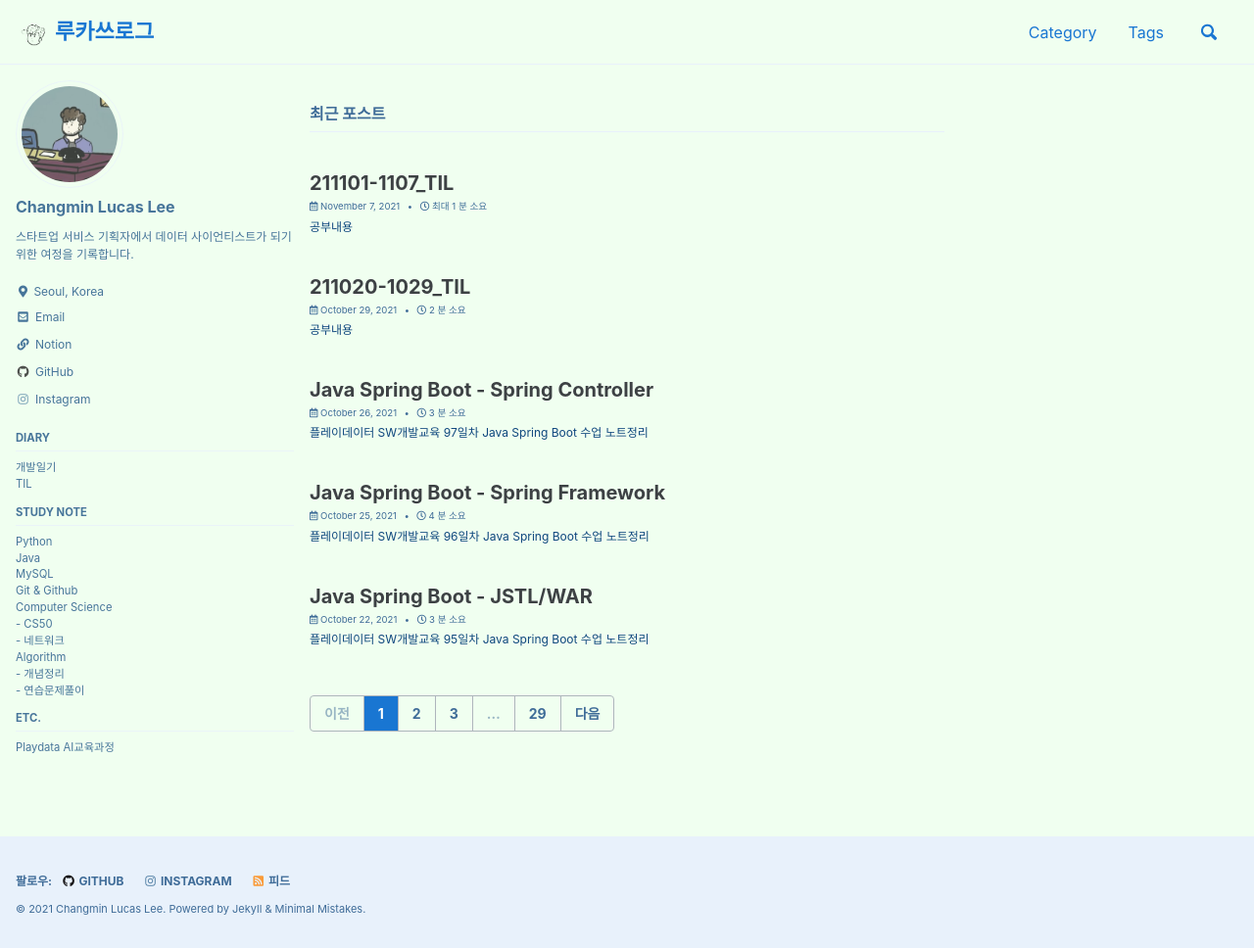
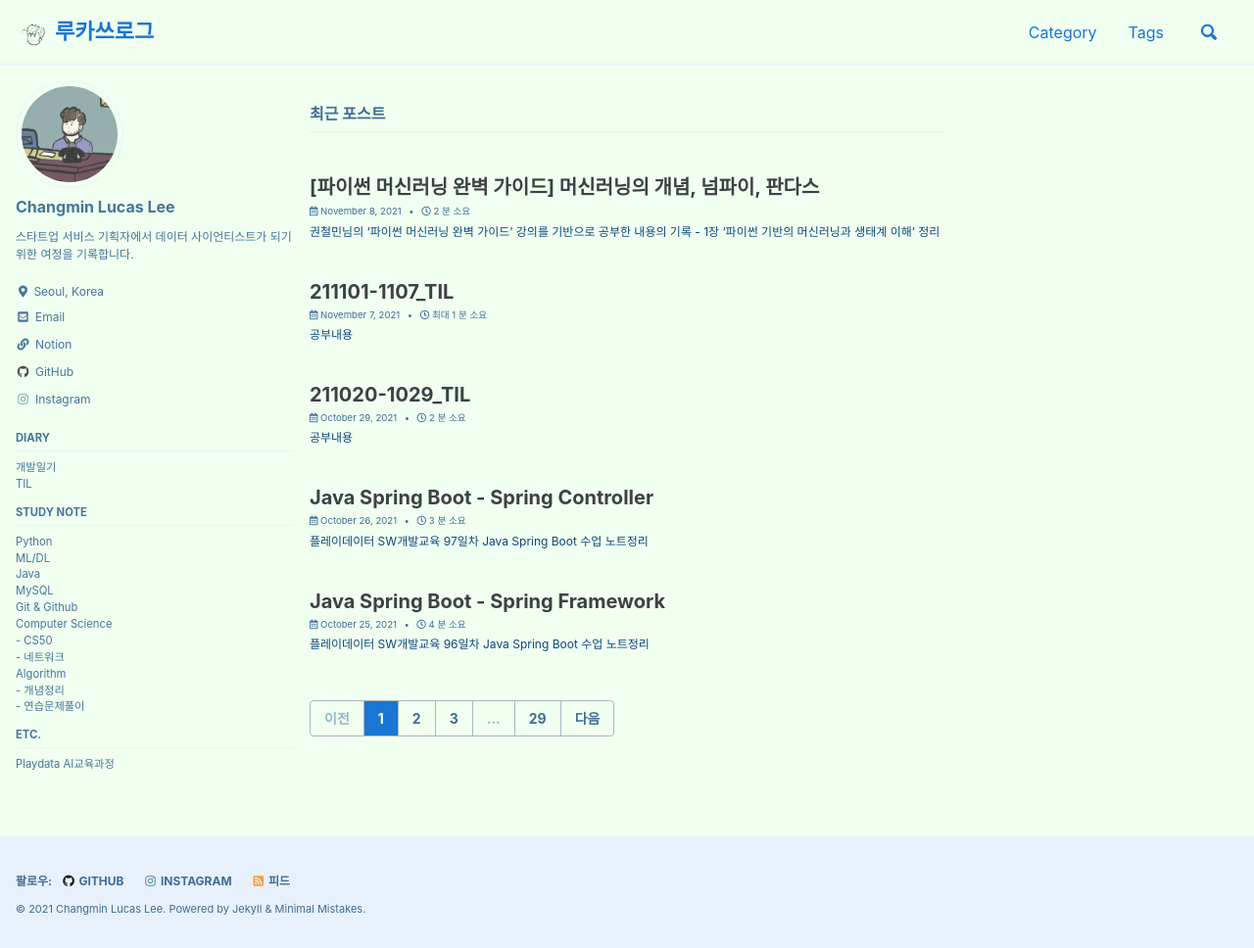
Before and after one commit to lucathree/lucathree.github.io, a Jekyll site: the page built from index.html, in a window 1280 px wide and 968 px high. Shown: the whole window at 98% size. Built offline with Jekyll 4.4.1, drawn with Linux system fonts in a browser that asks for light colours; cached includes are drawn as plain includes; the list of posts is cut into pages by our own code; some of the changed lines change nothing that is shown.

Commit message:
머신러닝 카테고리 추가

```diff
--- a/_data/navigation.yml
+++ b/_data/navigation.yml
@@ -17,6 +17,8 @@ side:
      children:
        - title: "Python"
          url: /study/python/
+       - title: "ML/DL"
+         url: /study/mldl/
        - title: "Java"
          url: /study/java/
        - title: "MySQL"
--- /dev/null
+++ b/_pages/study-notes/mldl.md
@@ -0,0 +1,10 @@
+---
+title: "ML/DL"
+layout: category
+permalink: /study/mldl/
+author_profile: true
+taxonomy: ML/DL
+---
+
+배우고 공부한 내용들을 기록합니다.
+제가 잘못 이해하고 있거나 부족한 부분이 있다면 코멘트를 남겨주세요!
--- /dev/null
+++ b/_posts/2021/2021-11-08-pyml_guide_1.md
@@ -0,0 +1,134 @@
+---
+title: "[파이썬 머신러닝 완벽 가이드] 머신러닝의 개념, 넘파이, 판다스"
+excerpt: "권철민님의 '파이썬 머신러닝 완벽 가이드' 강의를 기반으로 공부한 내용의 기록 - 1장 '파이썬 기반의 머신러닝과 생태계 이해' 정리"
+layout: single
+author_profile: true
+read_time: true
+related: true
+categories:
+- ML/DL
+tags:
+- Machine Learning
+- Study Note
+---
+
+
+
+# 머신러닝의 개념
+
+— "애플리케이션을 수정하지 않고도 데이터를 기반으로 패턴을 학습하고 결과를 추론하는 알고리즘 기법"
+
+- 현실세계의 매우 복잡한 업무와 규칙을 구현하려면 사람의 능력만으로 어플리케이션을 구현하기 어렵고 구현된 어플리케이션의 예측 정확성도 문제가 되는데 머신러닝을 활용하면 더 쉽게 접근이 가능하다.
+- **복잡한 문제를 데이터를 기반으로 숨겨진 패턴을 인지해 해결 ⇒** 예측과 추론
+
+## 머신러닝의 분류
+
+### 지도학습 (Supervised Learning)
+
+— 명확한 결정값이 주어진 데이터를 학습 (데이터 레이블 필요)
+
+- 분류
+- 회귀
+- 시각/음성감지/인지
+
+### 비지도학습 (Un-supervised Learning)
+
+— 결정값이 주어지지 않는 데이터를 학습
+
+- 군집화 (클러스터링)
+- 차원 축소; 데이터가 가지고 있는 함축적 의미들을 추출
+
+### 강화학습 (Reinforcement Learning)
+
+## 머신러닝 기반의 예측 분석 (Predictive Analysis)
+
+- 데이터에 기반한 기존의 분석/예측 영역이 머신러닝 기반의 예측 분석으로 빠르게 재편되는 추세
+- 머신러닝을 통한 더욱 정확한 예측 및 빠른 의사결정 도출로 데이터에 감춰진 새로운 의미와 인사이트를 발굴해 전에 없던 이익으로 연결시키고 있다.
+
+## 머신러닝의 단점
+
+- Gabage In, Garbage Out : 얼마든지 편향된 결과를 만들어낼 수 있다.
+- 과적합 문제
+- 복잡한 알고리즘으로 인해 결과에 대한 논리적인 이해가 어려울 수 있다 (블랙박스)
+- "데이터만 넣으면 자동으로 최적화된 결과를 도출할 것이라는 것은 환상이다!"
+
+## 데이터 수집의 중요성
+
+- 다양한 데이터 원천이 좋은 머신러닝 결과를 만들어준다
+- 데이터 수집 능력이 중요! (구글, 페이스북, 아마존이 강력한 이유)
+
+# Numpy & Pandas [복습]
+
+## 넘파이 배열 ndarray
+
+- ndarray 초기화
+- reshape()를 통한 차원, 크기 변경
+- 인덱싱
+  - 특정 위치의 단일값 추출
+  - 슬라이싱 (slicing)
+  - 팬시 인덱싱 (fancy indexing)
+  - 불린 인덱싱 (boolean indexing)
+- ndarray 정렬과 선형대수 연산
+  - 정렬
+    - np.sort() : 원본은 그대로 둔 채 정렬된 행렬을 반환
+    - ndarray.sort() : 원 행렬 자체를 정렬해서 변환, 반환 값은 None
+    - 내림차순 정렬은 [::-1] 사용
+    - argsort() : 정렬된 행렬의 원본 행렬 인덱스를 ndarray 형으로 반환
+  - 선형대수 연산
+    - np.dot() : 행렬 내적 연산
+    - np.transpose() : 전치 행렬
+
+## 판다스
+
+- 2차원 데이터를 효율적으로 가공/처리할 수 있는 기능 제공
+
+- 특히 시계열 데이터를 다루는 부분에서 유용하다
+
+  - 시계열 데이터 = 일정 시간동안 순차적으로 수집 된, 시간별로 구성된 데이터 셋의 집합
+
+- 데이터의 구조
+
+  - 2차원 데이터 ⇒ DataFrame
+  - 데이터 프레임의 각 행, 인덱스 ⇒ ndarray
+  - 데이터 프레임의 각 컬럼 ⇒ Series
+
+- 기본 API
+
+  - read_csv() : 꼭 csv 파일만 읽어야 하는 것은 아님. sep="" 옵션을 통해 데이터 정렬 형식 지정하여 오픈 가능
+  - head()
+  - shape : 데이터 프레임의 행렬 크기 반환 (행, 열)
+  - info() : DataFrame내의 컬럼명, 데이터 타입, Null건수, 데이터 건수 정보 제공
+  - describe() : 숫자형 컬럼들에 대해 데이터값들의 평균,표준편차,4분위 분포도 제공
+  - value_counts() : 동일한 개별 데이터 값이 몇 건 있는지, 즉 개별 데이터값의 분포도를 제공. Series 객체에서만 호출 될 수 있으므로 반드시 DataFrame을 단일 컬럼으로 입력하여 Series로 변환한 뒤 호출
+  - sort_values()
+
+  ⇒ 기본 API를 이용해서 데이터에 대한 사전 파악을 잘하는 것이 중요
+
+- DataFrame과 리스트, 딕셔너리, ndarray 상호 변환
+
+- DataFrame의 데이터 삭제
+
+  - drop()
+    - axis=0 : row 삭제, axis=1 : column 삭제
+    - inplace=False → 원본 df는 유지하고, 드롭된 df를 새로운 객체로 받는 경우. True는 원본변경
+
+- DataFrame의 index 속성
+
+- 데이터 셀렉션 및 필터링
+
+  - []
+  - 불린 인덱싱
+  - 명칭(Label) 기반 인덱싱 : 컬럼의 명칭을 기준으로 위치를 지정
+  - 위치(Position) 기반 인덱싱 : 0을 출발점으로, 가로축/세로축 좌표 기반으로 행열 위치를 정하고 데이터를 지정
+  - ix[] : 명칭 기반과 위치 기반 인덱싱을 함께제공 → 디버깅시의 문제로 추후 버전에서 폐기될 예정
+  - loc[] : 명칭 기반 인덱싱
+  - iloc[] : 위치 기반 인덱싱
+
+- Aggregation 함수 & Group by
+
+- 결손 데이터 처리
+
+  - isna() 로 결손 데이터 확인
+  - fillna() 로 결손 데이터 처리
+    - 임의의 값 입력
+    - 숫자인 경우 평균값 입력
```
